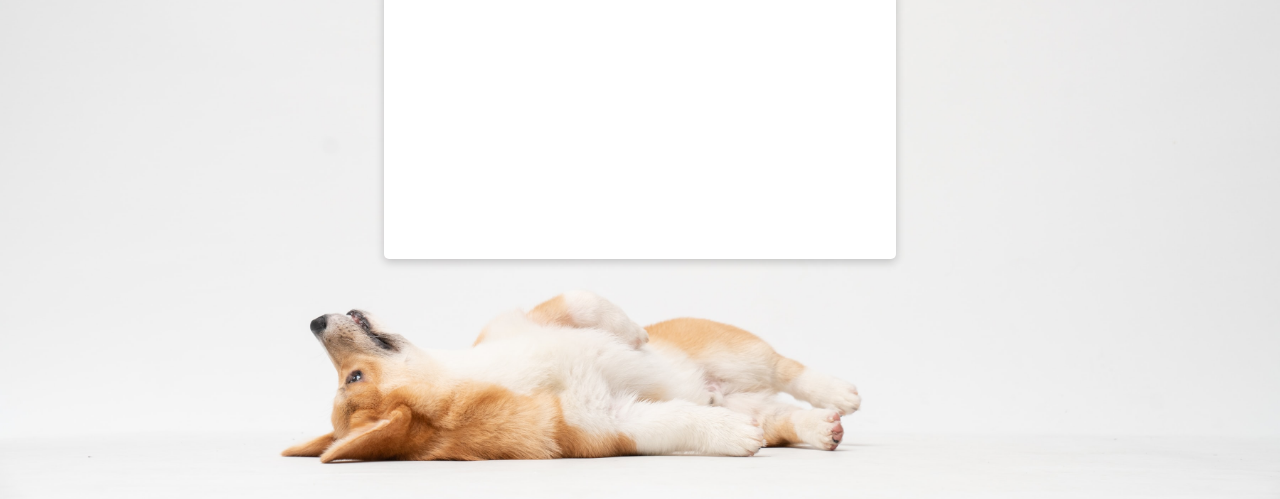
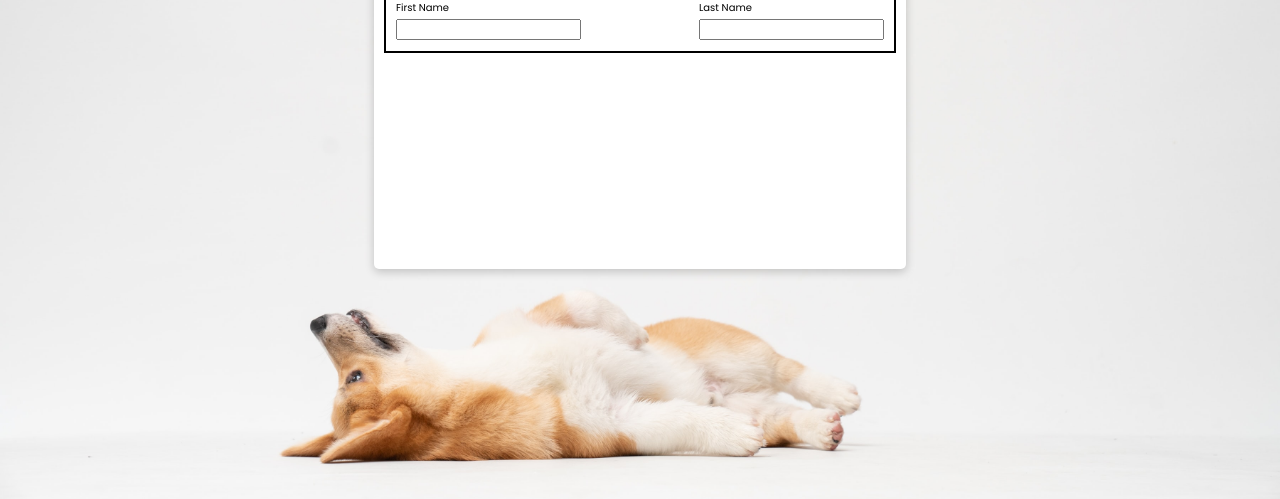
Before and after one commit to v-sudo29/sign-up-form, a plain HTML site: page index.html in a window 1280 px wide. Shown: the part 301-800 px from the top of the page. Drawn offline with Linux system fonts and the light colour scheme.

Commit message:
Create first name and last name inputs

```diff
--- a/index.html
+++ b/index.html
@@ -14,6 +14,16 @@
             <div class="sign-up-text">
                 Sign Up
             </div>
+            <div class="first-last-container">
+                <div class="first-name">
+                    <label for="firstname">First Name</label>
+                    <input type="text" id="firstname">
+                </div>
+                <div class="last-name" id="lastname">
+                    <label for="lastname">Last Name</label>
+                    <input type="text">
+                </div>
+            </div>
         </div>
     </div>
 </body>
--- a/style.css
+++ b/style.css
@@ -2,12 +2,19 @@
 
 :root {
     box-sizing: border-box;
+    font-family: 'Poppins', sans-serif;
 }
 
 body {
     min-width: 100vw;
     min-height: 100vh;
     margin: 0;
+}
+
+label {
+    font-size: 10px;
+    text-align: left;
+    display: block;
 }
 
 .body-container {
@@ -29,6 +36,7 @@ body {
     flex-direction: column;
     width: 40%;
     height: 40%;
+    padding: 10px;
 
     background-color: white;
     border-radius: 5px;
@@ -46,3 +54,11 @@ body {
 
     border: 2px solid black;
 }
+
+/* First Name and Last Name Container */
+.first-last-container {
+    display: flex;
+    justify-content: space-between;
+    padding: 10px 10px;
+    border: 2px solid black;
+}
```
